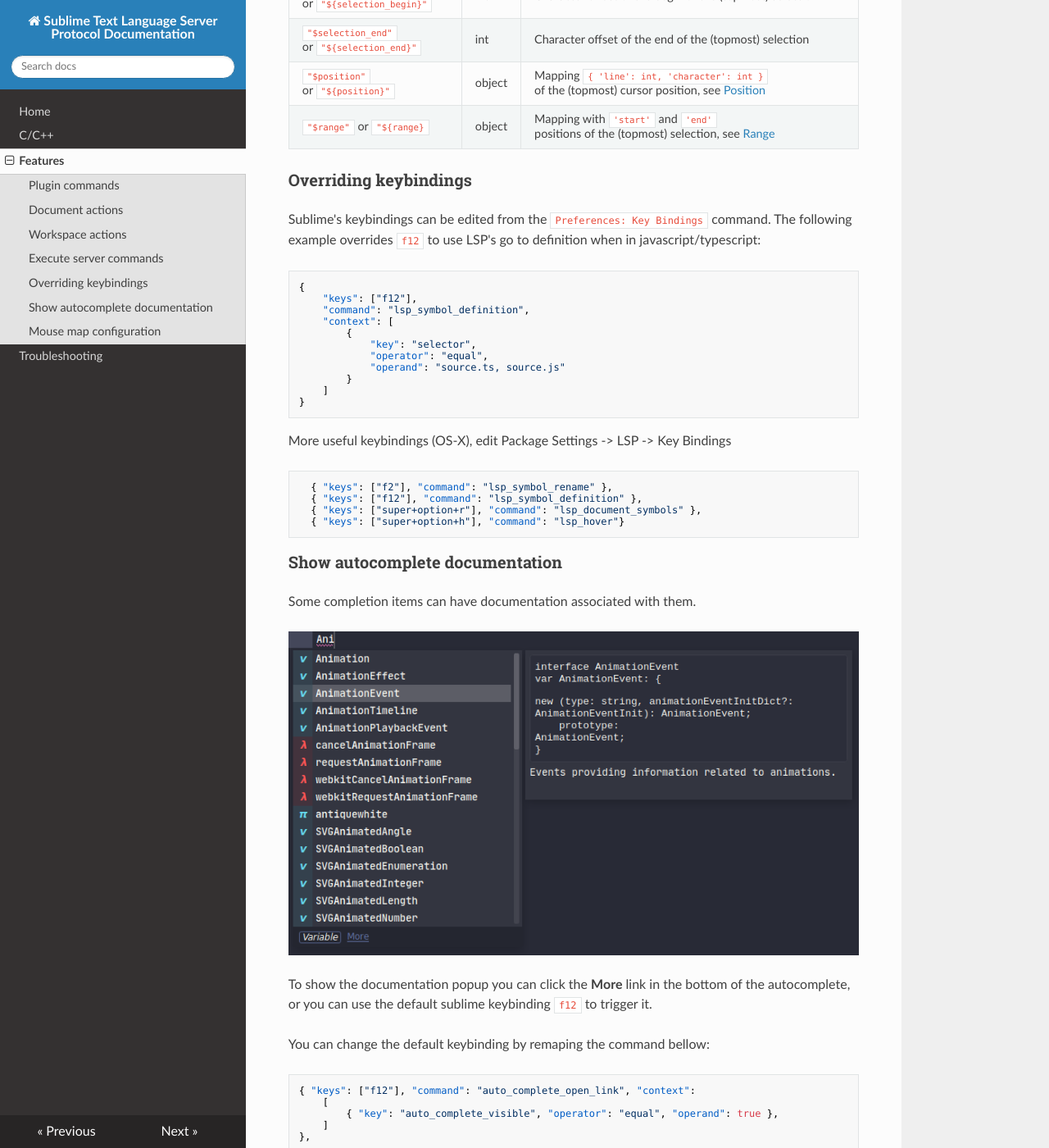
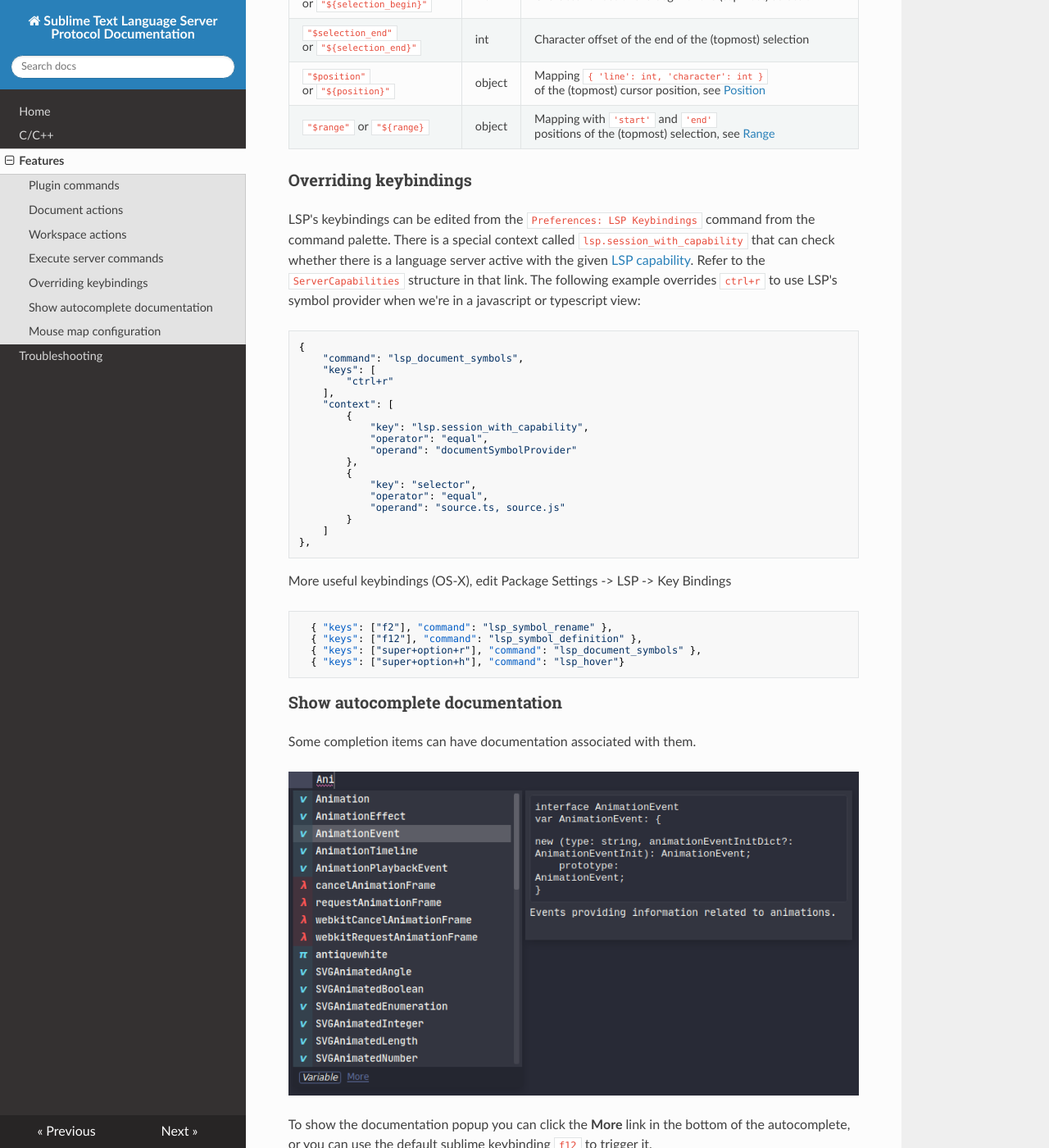
Before and after one commit to sublimelsp/LSP, an MkDocs documentation site: the page built from docs/features.md, in a window 1280 px wide and 1400 px high, scrolled down 1523 px. Shown: the whole window at 82% size. Built offline with MkDocs 1.6.1, drawn with Linux system fonts in a browser that asks for light colours; nearby versions of some CDN libraries; some of the changed text lies outside the part shown.

Commit message:
Update features docs

````diff
--- a/docs/features.md
+++ b/docs/features.md
@@ -61,21 +61,31 @@
 
 ### Overriding keybindings
 
-Sublime's keybindings can be edited from the `Preferences: Key Bindings` command.
-The following example overrides `f12` to use LSP's go to definition when in javascript/typescript:
+LSP's keybindings can be edited from the `Preferences: LSP Keybindings` command from the command palette.
+There is a special context called `lsp.session_with_capability` that can check whether there is a language server active
+with the given [LSP capability](https://microsoft.github.io/language-server-protocol/specifications/specification-current/#initialize).
+Refer to the `ServerCapabilities` structure in that link.
+The following example overrides `ctrl+r` to use LSP's symbol provider when we're in a javascript or typescript view:
 
-```
+```js
 {
-	"keys": ["f12"],
-	"command": "lsp_symbol_definition",
-	"context": [
-		{
-			"key": "selector",
-			"operator": "equal",
-			"operand": "source.ts, source.js"
-		}
-	]
-}
+    "command": "lsp_document_symbols",
+    "keys": [
+        "ctrl+r"
+    ],
+    "context": [
+        {
+            "key": "lsp.session_with_capability",
+            "operator": "equal",
+            "operand": "documentSymbolProvider"
+        },
+        {
+            "key": "selector",
+            "operator": "equal",
+            "operand": "source.ts, source.js"
+        }
+    ]
+},
 ```
 
 More useful keybindings (OS-X), edit Package Settings -> LSP -> Key Bindings
@@ -95,13 +105,26 @@
 To show the documentation popup you can click the **More** link in the bottom of the autocomplete,
 or you can use the default sublime keybinding `f12` to trigger it.
 
-You can change the default keybinding by remaping the command bellow:
+You can change the default keybinding by remapping the command as below:
 
-```
-{ "keys": ["f12"], "command": "auto_complete_open_link", "context":
-	[
-		{ "key": "auto_complete_visible", "operator": "equal", "operand": true },
-	]
+```js
+{
+    "command": "lsp_symbol_definition",
+    "keys": [
+        "f12"
+    ],
+    "context": [
+        {
+            "key": "lsp.session_with_capability",
+            "operator": "equal",
+            "operand": "definitionProvider"
+        },
+        {
+            "key": "auto_complete_visible",
+            "operator": "equal",
+            "operand": false
+        }
+    ]
 },
 ```
 
@@ -126,12 +149,14 @@
 * `code_action_on_save_timeout_ms` `2000` *the amount of time the code actions on save are allowed to run for*
 * `show_references_in_quick_panel` `false` *show symbol references in Sublime's quick panel instead of the bottom panel*
 * `show_view_status` `true` *show permanent language server status in the status bar*
+* 'diagnostics_delay_ms' `0` *delay showing diagnostics by this many milliseconds*
+* `diagnostics_additional_delay_auto_complete_ms` `0` *additional delay when the AC widget is visible*
 * `auto_show_diagnostics_panel` `always` (`never`, `saved`) *open the diagnostics panel automatically if there are diagnostics*
 * `show_diagnostics_count_in_view_status` `false` *show errors and warnings count in the status bar*
 * `show_diagnostics_in_view_status` `true` *when on a diagnostic with the cursor, show the text in the status bar*
-* `diagnostics_highlight_style` `"underline"` *highlight style of code diagnostics, `"underline"` or `"box"`*
+* `diagnostics_highlight_style` `"underline"` *highlight style of code diagnostics: "box", "underline", "stippled", "squiggly" or ""*
 * `highlight_active_signature_parameter`: *highlight the active parameter of the currently active signature*
-* `document_highlight_style`: *document highlight style: "underline", "stippled", "squiggly" or ""*
+* `document_highlight_style`: *document highlight style: "box", "underline", "stippled", "squiggly" or ""*
 * `document_highlight_scopes`: *customize your sublime text scopes for document highlighting*
 * `diagnostics_gutter_marker` `"dot"` *gutter marker for code diagnostics: "dot", "circle", "bookmark", "sign" or ""*
 * `show_symbol_action_links` `false` *show links to symbol actions like go to, references and rename in the hover popup*
````
Also changed, not shown: other parts of docs/features.md (+1 -0 lines).
